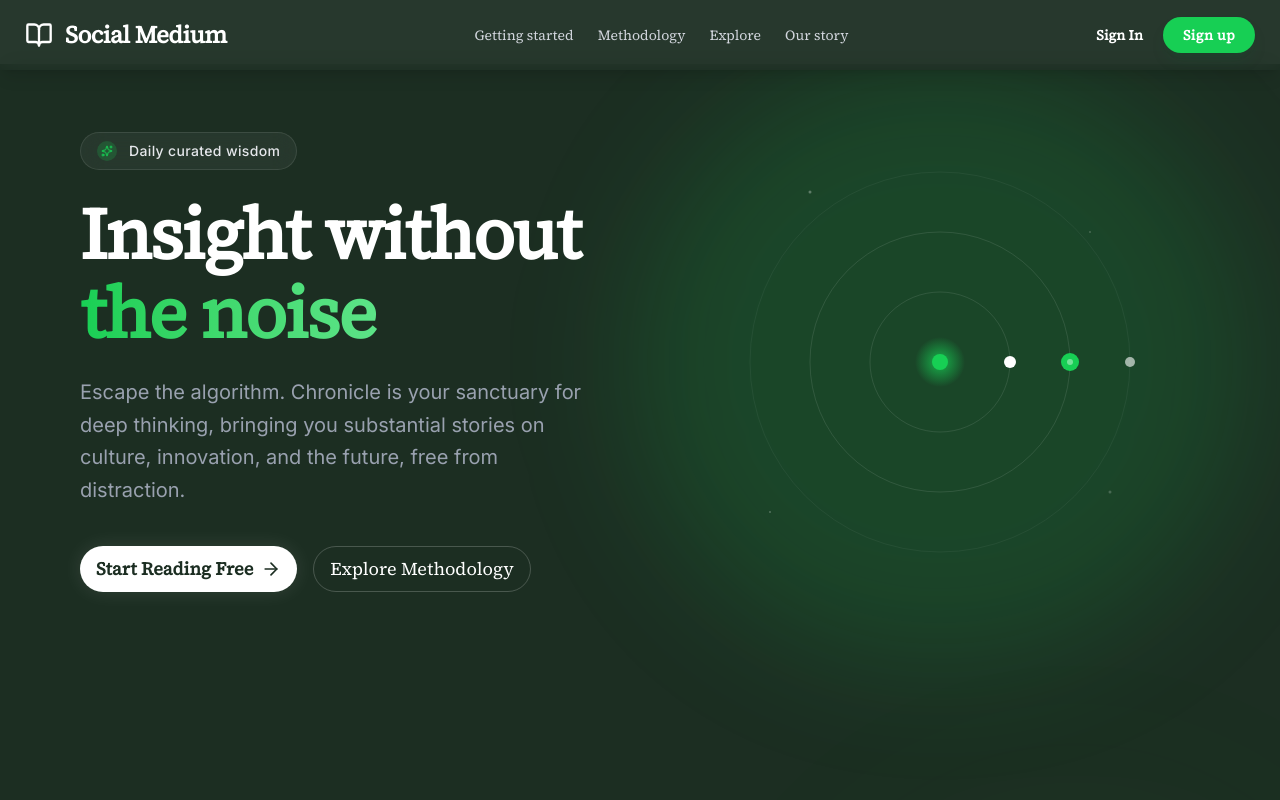
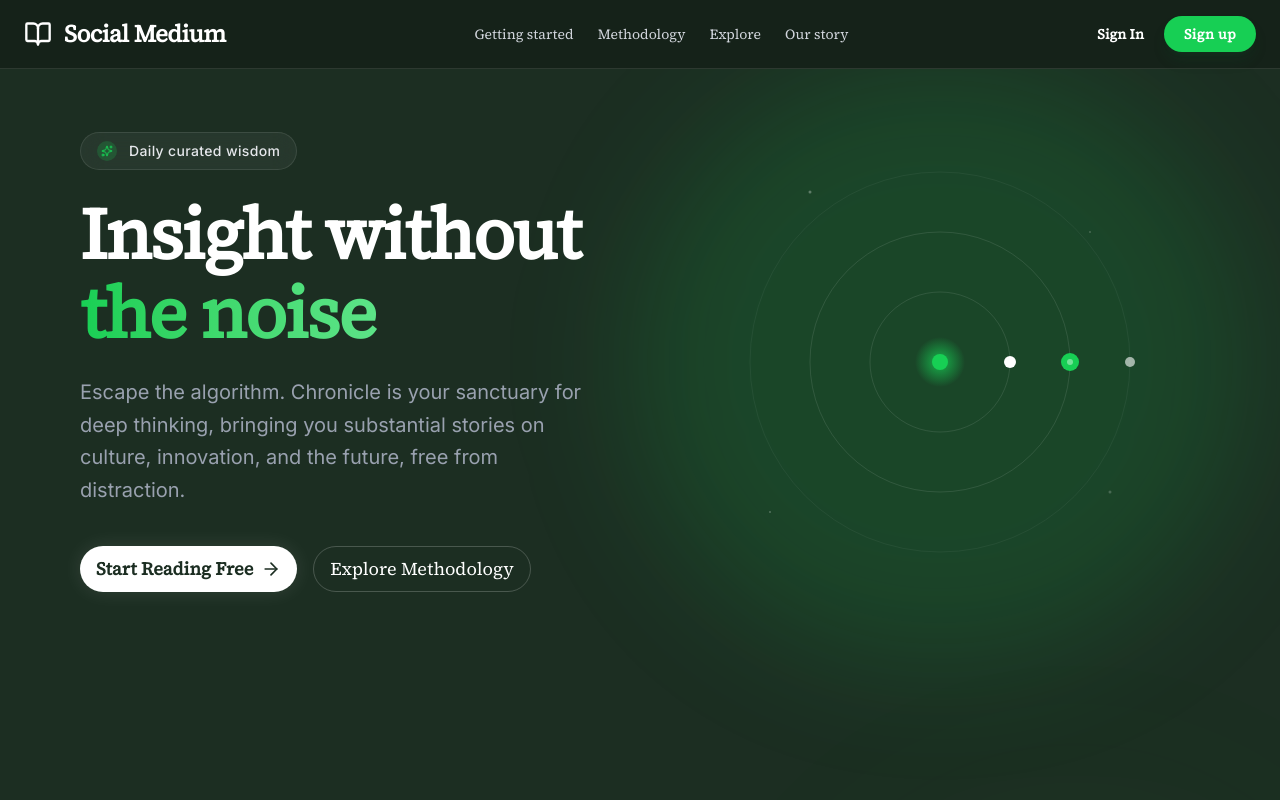
Before and after one commit to mohamedmegahed168/social-medium, a Next.js app: page / in a window 1280 px wide. Shown: the top 800 px of the page. Built offline with nearby package versions, Linux system fonts and the light colour scheme; a web font is replaced by a local one.

Commit message:
NavBar enhancement

```diff
--- a/components/NavBar.tsx
+++ b/components/NavBar.tsx
@@ -11,7 +11,7 @@ function NavBar() {
 
   useEffect(() => {
     const handleScroll = () => {
-      setScrolled(window.scrollY > 20);
+      setScrolled(window.scrollY > 50);
     };
     window.addEventListener("scroll", handleScroll);
     return () => window.removeEventListener("scroll", handleScroll);
@@ -28,47 +28,48 @@ function NavBar() {
     <div className="fixed top-0 left-0 right-0 z-50 flex justify-center pointer-events-none">
       <motion.header
         layout
-        initial={{
-          y: 0,
-          width: "100%",
-          borderRadius: 0,
-          backgroundColor: "rgba(0,0,0,0)",
-        }}
-        animate={
-          scrolled
-            ? {
-                y: 12, // Move down slightly
-                width: "92%", // Shrink width
-                maxWidth: "1100px", // Cap max width
-                borderRadius: "9999px", // Fully rounded
-                backgroundColor: "rgba(15, 17, 16, 0.85)", // Dark background
-                border: "1px solid rgba(255,255,255,0.1)",
-                padding: "0.75rem 1.5rem",
-              }
-            : {
+        initial="top"
+        animate={scrolled ? "scrolled" : "top"}
+        variants={{
+          top: {
             y: 0,
             width: "100%",
             maxWidth: "100%",
             borderRadius: "0px",
-                backgroundColor: "rgba(28, 46, 34, 0.95)", // Start semi-transparent dark (better visibility) or keep 0 if prefer
-                border: "1px solid rgba(255,255,255,0)",
+            // Solid dark green (Darker than #1c2e22)
+            backgroundColor: "#152219",
+            borderBottom: "1px solid rgba(255,255,255,0.1)",
+            borderLeft: "0px solid rgba(255,255,255,0)",
+            borderRight: "0px solid rgba(255,255,255,0)",
+            borderTop: "0px solid rgba(255,255,255,0)",
             padding: "1rem 1.5rem",
-              }
-        }
+            boxShadow: "none",
+          },
+          scrolled: {
+            y: 12,
+            width: "92%",
+            maxWidth: "1100px",
+            borderRadius: "50px",
+            // Same deep green but with opacity for glass effect
+            backgroundColor: "rgba(21, 34, 25, 0.85)",
+            borderBottom: "1px solid rgba(255,255,255,0.1)",
+            borderLeft: "1px solid rgba(255,255,255,0.1)",
+            borderRight: "1px solid rgba(255,255,255,0.1)",
+            borderTop: "1px solid rgba(255,255,255,0.1)",
+            padding: "0.75rem 1.5rem",
+            boxShadow: "0 25px 50px -12px rgba(0, 0, 0, 0.5)",
+          },
+        }}
         transition={{
-          duration: 0.4,
-          type: "spring",
-          stiffness: 100,
-          damping: 20,
+          duration: 0.3,
+          ease: "easeInOut",
         }}
-        className="pointer-events-auto backdrop-blur-md shadow-lg"
+        // Added relative and z-50 to ensure header sits ABOVE the backdrop
+        className="pointer-events-auto backdrop-blur-md relative z-50"
       >
         <div className="flex items-center justify-between w-full mx-auto max-w-7xl">
           <Link href="/" className="shrink-0">
-            <motion.div
-              layout
-              className="flex items-center gap-3 text-white cursor-pointer"
-            >
+            <div className="flex items-center gap-3 text-white cursor-pointer">
               <motion.div
                 whileHover={{ rotate: -12, scale: 1.1 }}
                 className="flex items-center justify-center text-white"
@@ -79,7 +80,7 @@ function NavBar() {
               <h2 className="text-xl md:text-2xl font-bold tracking-tight whitespace-nowrap">
                 Social Medium
               </h2>
-            </motion.div>
+            </div>
           </Link>
 
           {/* DESKTOP NAV */}
@@ -130,11 +131,24 @@ function NavBar() {
       {/* MOBILE MENU */}
       <AnimatePresence>
         {isOpen && (
+          <>
+            {/* BACKDROP */}
+            <motion.div
+              initial={{ opacity: 0 }}
+              animate={{ opacity: 1 }}
+              exit={{ opacity: 0 }}
+              onClick={() => setIsOpen(false)}
+              className="fixed inset-0 bg-black/60 backdrop-blur-sm z-30 md:hidden pointer-events-auto"
+            />
+
+            {/* MENU CONTAINER */}
             <motion.div
               initial={{ opacity: 0, scale: 0.95, y: -20 }}
               animate={{ opacity: 1, scale: 1, y: 0 }}
               exit={{ opacity: 0, scale: 0.95, y: -10 }}
-            className="absolute top-24 left-4 right-4 z-40 bg-[#0f1110]/95 backdrop-blur-xl border border-white/10 rounded-2xl p-4 shadow-2xl md:hidden pointer-events-auto"
+              transition={{ duration: 0.2 }}
+              // Updated background to match deep green theme
+              className="absolute top-24 left-4 right-4 z-40 bg-[#152219] border border-white/10 rounded-2xl p-4 shadow-2xl md:hidden pointer-events-auto"
             >
               <div className="flex flex-col gap-2">
                 {[
@@ -172,6 +186,7 @@ function NavBar() {
                 </div>
               </div>
             </motion.div>
+          </>
         )}
       </AnimatePresence>
     </div>
```
Lines whose indentation alone changed are shown as unchanged.
